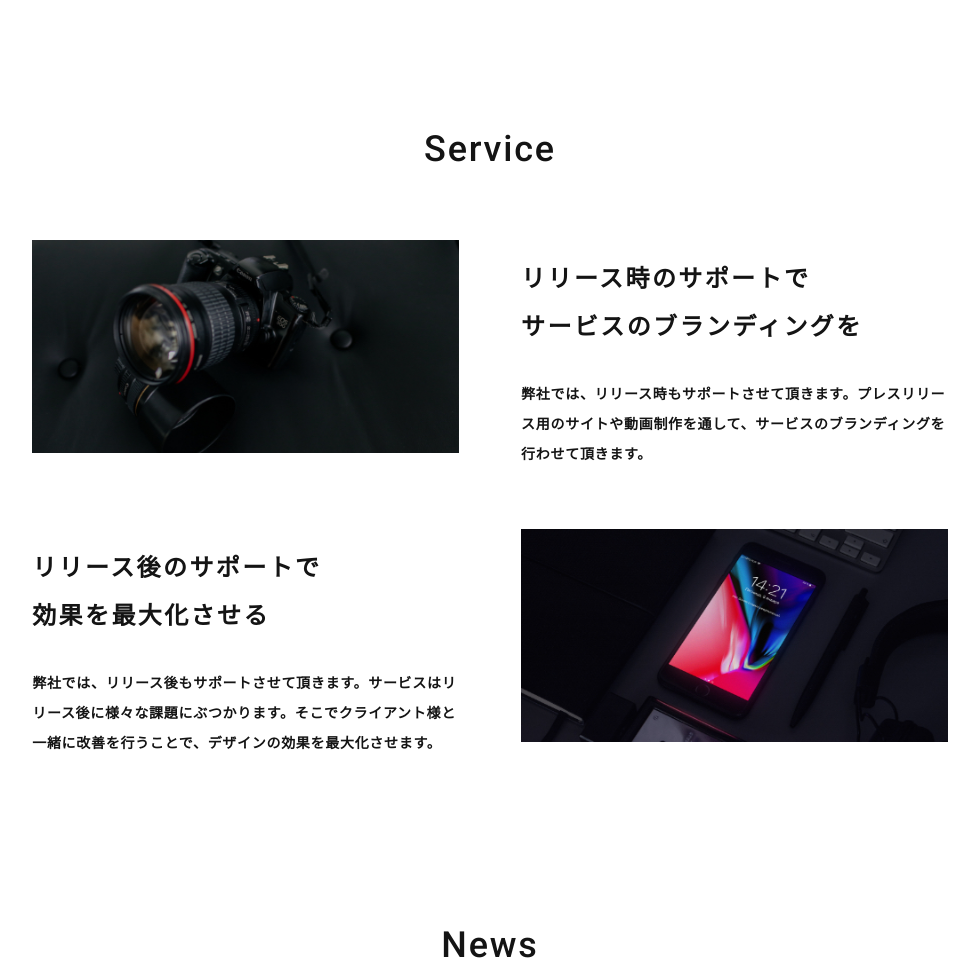
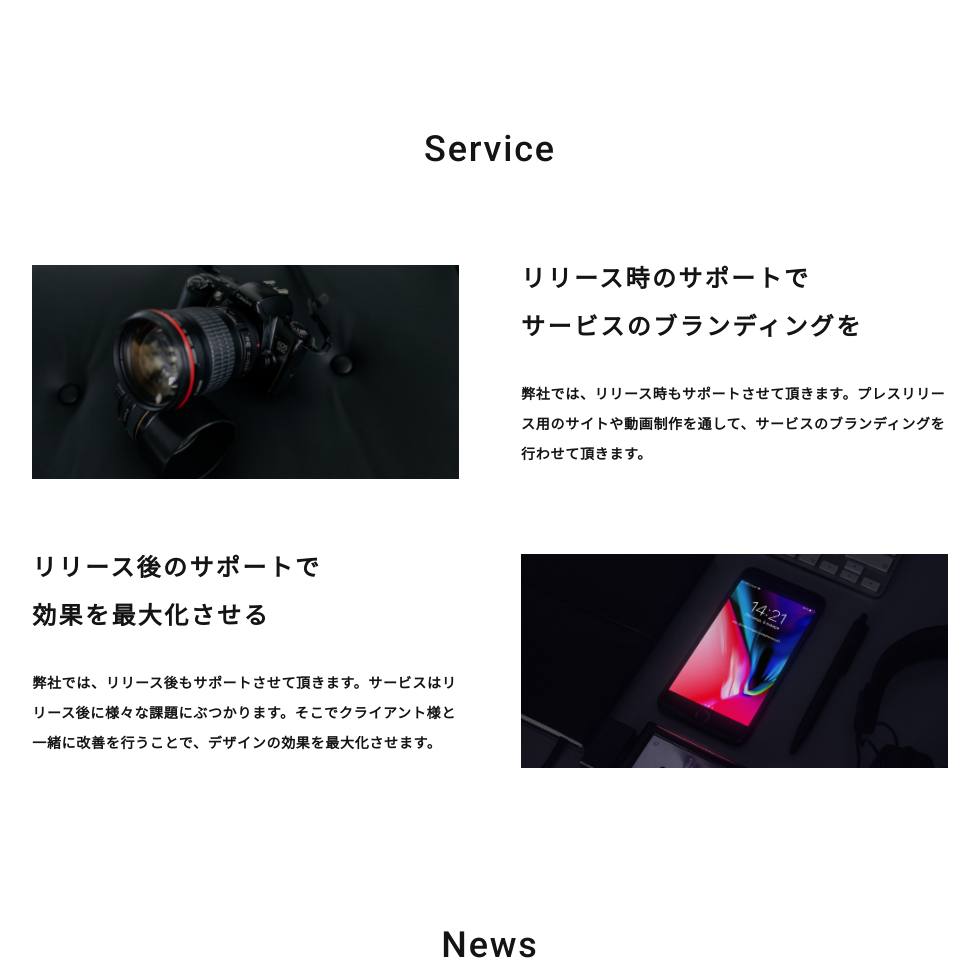
Before and after one commit to foolish-pine/Cresta_beginner, a PHP site: page / in a window 1280 px wide. Shown: the part 1275-2242 px from the top of the page, without its empty margins (150-1129 px from the left). Run offline with PHP 8.4, Linux system fonts and the light colour scheme.

Commit message:
minor fix

```diff
--- a/css/style.css
+++ b/css/style.css
@@ -442,7 +442,6 @@ img {
 
 .p-header__logo h1 {
   color: #fff;
-  font-family: 'Roboto', sans-serif;
   font-weight: 500;
   font-size: 2.6rem;
   letter-spacing: 0;
@@ -686,6 +685,7 @@ img {
 @media print, screen and (min-width: 768px) {
   .p-service__subTitle {
     margin-bottom: 28px;
+    white-space: nowrap;
   }
 }
 
@@ -718,11 +718,6 @@ img {
   }
 }
 
-.p-service__container img {
-  width: 100%;
-  height: auto;
-}
-
 @media print, screen and (min-width: 768px) {
   .p-service__textContainer {
     width: calc((480/1030) * 100%);
@@ -730,9 +725,20 @@ img {
   }
 }
 
+.p-service__image img {
+  width: 100%;
+  height: auto;
+}
+
 @media print, screen and (min-width: 768px) {
   .p-service__image {
     width: calc((480/1030) * 100%);
+    display: -webkit-box;
+    display: -ms-flexbox;
+    display: flex;
+    -webkit-box-align: center;
+        -ms-flex-align: center;
+            align-items: center;
   }
 }
 
--- a/index.php
+++ b/index.php
@@ -13,6 +13,9 @@ function escape($str) {
   <meta name="viewport" content="width=device-width, initial-scale=1.0">
   <title>クリ★スタコーディング課題【初級編】</title>
   <meta name="description" content="">
+  <!-- 検索結果から除外する -->
+  <meta name="robots" content="none">
+  <!-- Favicon -->
   <link rel="apple-touch-icon" sizes="180x180" href="image/favicon/apple-touch-icon.png">
   <link rel="icon" type="image/png" sizes="32x32" href="image/favicon/favicon-32x32.png">
   <link rel="icon" type="image/png" sizes="16x16" href="image/favicon/favicon-16x16.png">
--- a/scss/Object/Project/_p-header.scss
+++ b/scss/Object/Project/_p-header.scss
@@ -31,7 +31,6 @@
 
 		h1 {
 			color: #fff;
-			font-family: 'Roboto', sans-serif;
 			font-weight: 500;
 			font-size: 2.6rem;
 			letter-spacing: 0;
--- a/scss/Object/Project/_p-service.scss
+++ b/scss/Object/Project/_p-service.scss
@@ -21,6 +21,7 @@
 
 		@include mq(pc) {
 			margin-bottom: 28px;
+			white-space: nowrap;
 		}
 	}
 
@@ -42,11 +43,6 @@
 				flex-flow: row-reverse;
 			}
 		}
-
-		img {
-			width: 100%;
-			height: auto;
-		}
 	}
 
 	&__textContainer {
@@ -57,8 +53,15 @@
 	}
 
 	&__image {
+		img {
+			width: 100%;
+			height: auto;
+		}
+
 		@include mq(pc) {
 			width: calc((480/1030) * 100%);
+			display: flex;
+			align-items: center;
 		}
 	}
 }
```
